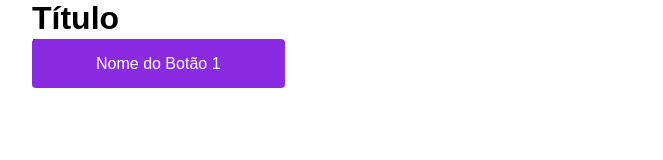
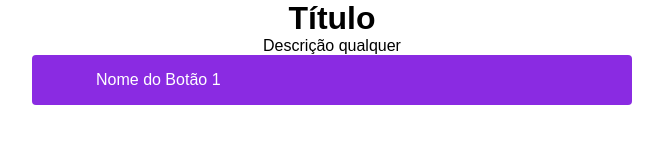
Before and after one commit to matheuscostadesign/bio, a plain HTML site: page index.html in a window 1280 px wide. Shown: the whole page, without its empty margins (308-971 px from the left). Drawn offline with Linux system fonts and the light colour scheme.

Commit message:
display grid

```diff
--- a/index.html
+++ b/index.html
@@ -10,13 +10,9 @@
 </head>
 
 <body>
-    <div class="container">
-        <h1>Título</h1>
-        <p>Descrição qualquer</p>
-
-        <a href="http://" target="_blank" rel="noopener noreferrer" class="btn primary">Nome do Botão 1</a>
-    </div>
-
+    <h1>Título</h1>
+    <p>Descrição qualquer</p>
+    <a href="http://" target="_blank" rel="noopener noreferrer" class="btn primary">Nome do Botão 1</a>
 </body>
 
 </html>
--- a/style.css
+++ b/style.css
@@ -9,9 +9,6 @@
 body {
     display: grid;
     place-items: center;
-}
-
-.container {
     width: 100%;
     max-width: 600px;
     margin: 0 auto;
```
